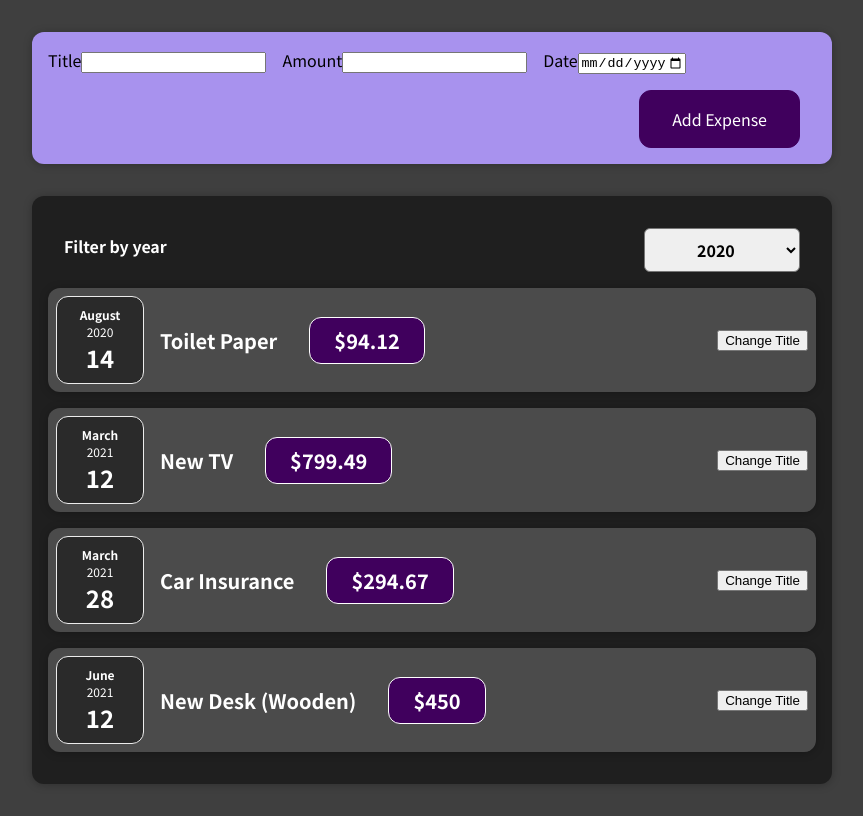
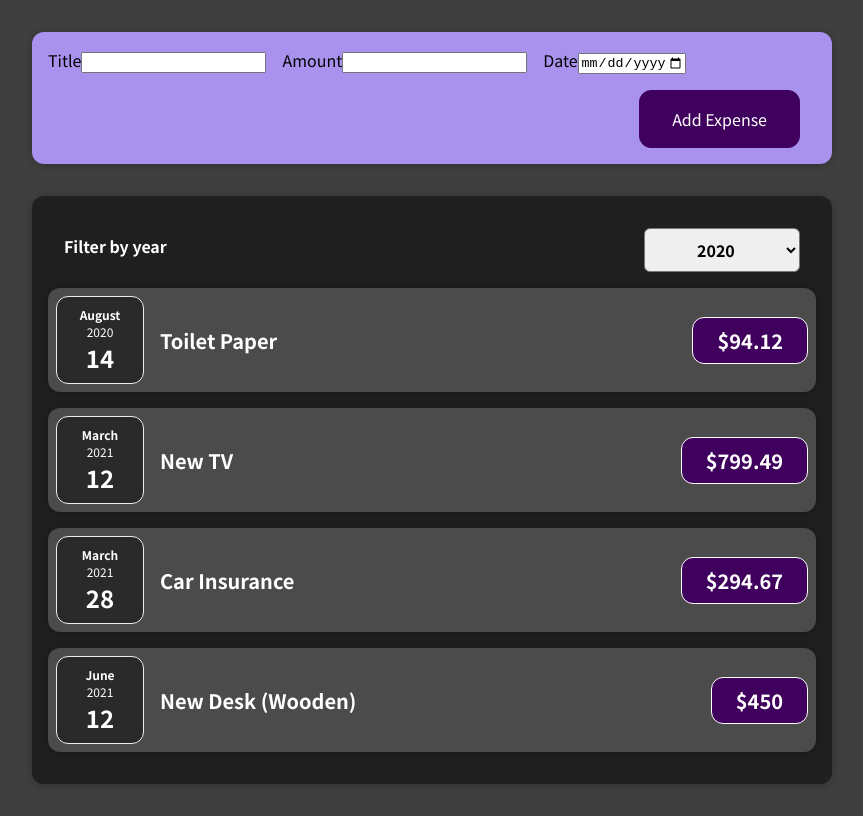
Before and after one commit to Bubbleblob/React-Guide-Project, a React (Create React App) app: page / in a window 1280 px wide. Shown: the whole page, without its empty margins (208-1071 px from the left). Built offline with nearby package versions, Linux system fonts and the light colour scheme.

Commit message:
expense items are now dynamically outputted

```diff
--- a/src/components/Expenses/ExpenseItem.js
+++ b/src/components/Expenses/ExpenseItem.js
@@ -1,25 +1,17 @@
-import React, { useState } from 'react';
+import React from 'react';
 
 import './ExpenseItem.css';
 import Card from '../UI/Card';
 import ExpenseDate from './ExpenseDate';
 
 function ExpenseItem(props) {
-    const [title, setTitle] = useState(props.title);
-
-    const clickHandler = () => {
-        setTitle('Updated!');
-        console.log(title);
-    }
-
     return (
         <Card className="expense-item">
             <ExpenseDate date={props.date}></ExpenseDate>
             <div className="expense-item__description">
-                <div><h2>{title}</h2></div>
+                <h2>{props.title}</h2>
                 <div className="expense-item__price">${props.amount}</div>
             </div>
-            <button onClick={clickHandler}>Change Title</button>
         </Card>
     );
 }
--- a/src/components/Expenses/Expenses.js
+++ b/src/components/Expenses/Expenses.js
@@ -17,26 +17,7 @@
         <div>
             <Card className="expenses">
                 <ExpensesFilter selected={expensesFilterYear} onSaveExpensesFilterYear={filterChangeHandler}></ExpensesFilter>
-                <ExpenseItem
-                    title={props.items[0].title}
-                    amount={props.items[0].amount}
-                    date={props.items[0].date}
-                ></ExpenseItem>
-                <ExpenseItem
-                    title={props.items[1].title}
-                    amount={props.items[1].amount}
-                    date={props.items[1].date}
-                ></ExpenseItem>
-                <ExpenseItem
-                    title={props.items[2].title}
-                    amount={props.items[2].amount}
-                    date={props.items[2].date}
-                ></ExpenseItem>
-                <ExpenseItem
-                    title={props.items[3].title}
-                    amount={props.items[3].amount}
-                    date={props.items[3].date}
-                ></ExpenseItem>
+                {props.items.map(expense => <ExpenseItem title={expense.title} amount={expense.amount} date={expense.date} />)}
             </Card>
         </div>
     );
```
